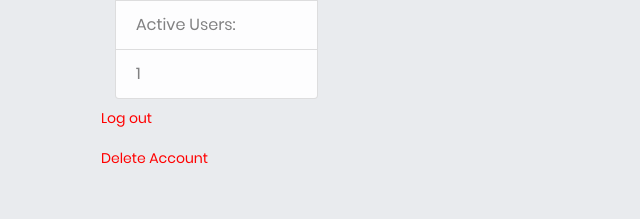
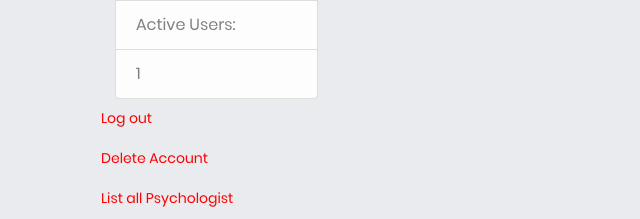
Before and after one commit to MuhammetAkcann/DB_project_hw, a Flask app: template templates/psychologist_page.html in a window 1280 px wide. Shown: the part 620-839 px from the top of the page, without its empty margins (0-640 px from the left). Before the commit the page ends 784 px from the top, so only its background shows below. Run offline with Flask 2, Linux system fonts and the light colour scheme; the template is opened without the code that fills it: most values are stand-ins (such as "Sample title", 1, 10 or a date in 2020); some libraries are stand-ins or nearby versions.

Commit message:
list psychologists add

```diff
--- a/templates/layout.html
+++ b/templates/layout.html
@@ -201,6 +201,7 @@
       {%endif%}
      </form>
       {%endif%}
+      <a class="nav-item nav-link" href="{{url_for('psychologist_page_all')}}"> <p style="color:red">List all Psychologist </p></a>
     </main>
 
 
```
